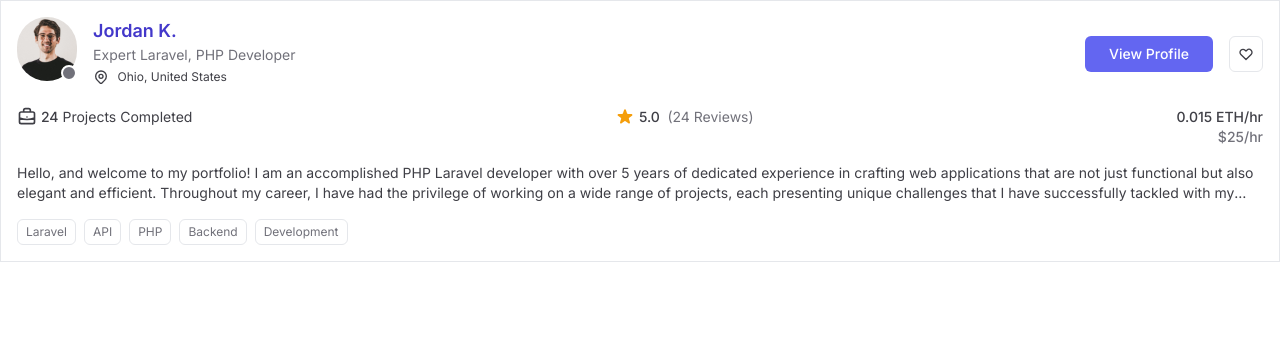
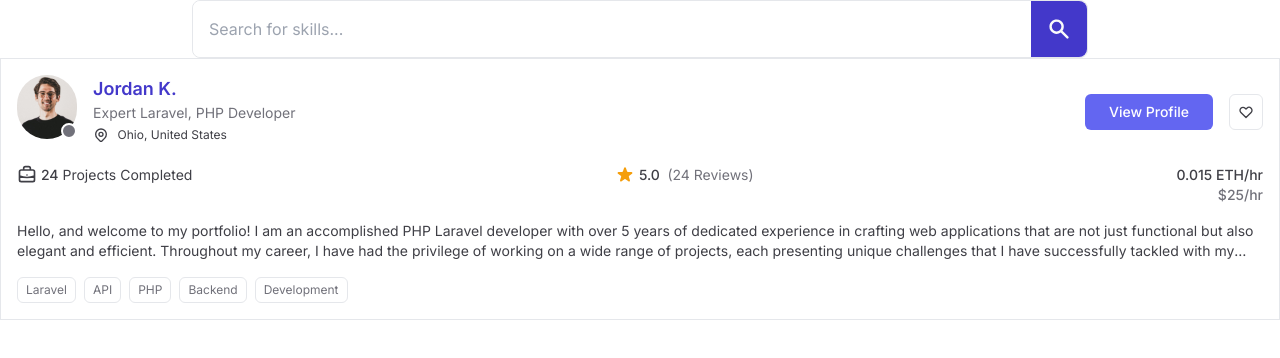
Before and after one commit to Usama-26/fyp-frontend, a Next.js app: page / in a window 1280 px wide. Shown: the top 358 px of the page. Built offline with nearby package versions, Linux system fonts and the light colour scheme.

Commit message:
ClearQuery button Added Profile Card Added

```diff
--- a/src/components/SearchBox/index.jsx
+++ b/src/components/SearchBox/index.jsx
@@ -1,5 +1,5 @@
 import React, { useRef, useState } from "react";
-import { HiSearch } from "react-icons/hi";
+import { HiSearch, HiX } from "react-icons/hi";
 
 export default function SearchBox({ searchArray, query, setQuery, onSearch }) {
   const [suggestions, setSuggestions] = useState(null);
@@ -33,6 +33,9 @@ export default function SearchBox({ searchArray, query, setQuery, onSearch }) {
     setIsFocused(false);
   };
 
+  const clearQuery = () => {
+    setQuery("");
+  };
   const handleKeyPress = (e) => {
     if (!isFocused) {
       handleFocus();
@@ -87,6 +90,14 @@ export default function SearchBox({ searchArray, query, setQuery, onSearch }) {
         ref={inputRef}
         className="w-full rounded-lg focus:outline-none p-4"
       />
+      {query && (
+        <button
+          onClick={clearQuery}
+          className="mx-4 p-1 rounded-full hover:bg-zinc-100"
+        >
+          <HiX className="w-4 h-4" />
+        </button>
+      )}
       {isFocused && refineQuery && limitedSuggestions?.length > 0 && (
         <div className="absolute w-full top-16 shadow rounded-lg  p-4 overflow-auto bg-white">
           <ul>
--- a/src/pages/index.jsx
+++ b/src/pages/index.jsx
@@ -13,12 +13,12 @@ export default function Home() {
   return (
     <>
       {/* <Navbar /> */}
-      {/* <SearchBox
+      <SearchBox
         searchArray={skills}
         query={searchQuery}
         setQuery={setSearchQuery}
         onSearch={handleSearch}
-      /> */}
+      />
       <ProfileCard />
     </>
   );
```
